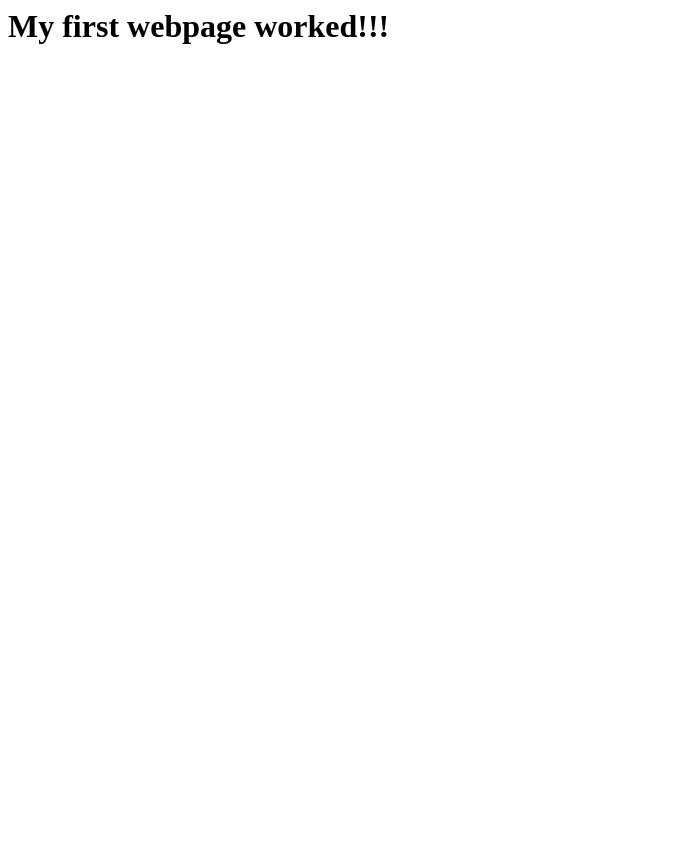
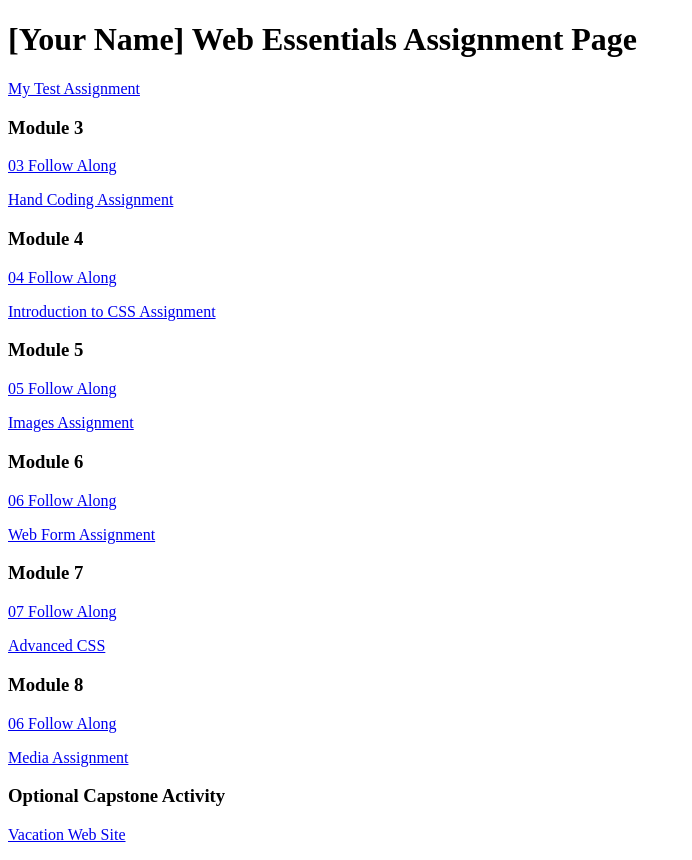
Before and after one commit to Maggiegarner/dwdd1600, a plain HTML site: page index.html in a window 1280 px wide. Shown: the whole page, without its empty margins (0-692 px from the left). Before the commit the page ends 800 px from the top, so only its background shows below. Drawn offline with Linux system fonts and the light colour scheme.

Commit message:
Update create index

```diff
--- a/index.html
+++ b/index.html
@@ -1,7 +1,39 @@
-<html>
-    <head>
-    </head>
-    <body>
-    <h1>My first webpage worked!!!</h1>
-    </body>
-    </html>
+<!DOCTYPE html>
+<html lang="en">
+	<head>
+		<meta charset="UTF-8">
+		<meta name="viewport" content="width=device-width, initial-scale=1.0">
+		<title>dwdd 1600 assignment list page</title>
+	</head>
+	<body>
+		<h1>[Your Name] Web Essentials Assignment Page</h1>
+		<p><a href="01test">My Test Assignment</a></p>
+
+		<h3>Module 3</h3>
+		<p><a href="03follow-along">03 Follow Along</a></p>
+		<p><a href="03hand-coding">Hand Coding Assignment</a></p>
+
+		<h3>Module 4</h3>
+		<p><a href="04follow-along">04 Follow Along</a></p>
+		<p><a href="04intro-css">Introduction to CSS Assignment</a></p>
+
+		<h3>Module 5</h3>
+		<p><a href="05follow-along">05 Follow Along</a></p>
+		<p><a href="05images">Images Assignment</a></p>
+
+		<h3>Module 6</h3>
+		<p><a href="06follow-along">06 Follow Along</a></p>
+		<p><a href="06form">Web Form Assignment</a></p>
+
+		<h3>Module 7</h3>
+		<p><a href="07follow-along">07 Follow Along</a></p>
+		<p><a href="07advanced-css">Advanced CSS</a></p>
+
+		<h3>Module 8</h3>
+		<p><a href="08follow-along">06 Follow Along</a></p>
+		<p><a href="08media">Media Assignment</a></p>
+
+		<h3>Optional Capstone Activity</h3>
+		<p><a href="vacation">Vacation Web Site</a></p>
+	</body>
+</html>
```
